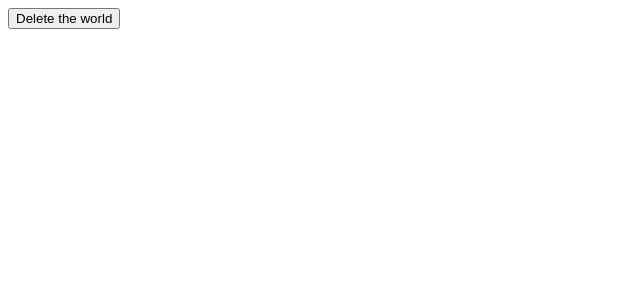
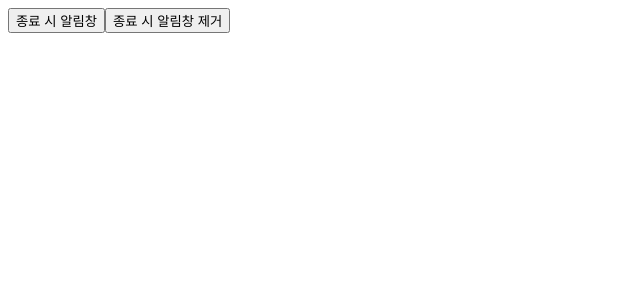
Before and after one commit to edel1212/reatStudy, a React (Create React App) app in the folder reack-hook-study/: page / in a window 1280 px wide. Shown: the top 300 px of the page, without its empty margins (0-640 px from the left). Built offline with nearby package versions, Linux system fonts and the light colour scheme.

Commit message:
preventLeave

```diff
--- a/reack-hook-study/src/App.js
+++ b/reack-hook-study/src/App.js
@@ -1,13 +1,13 @@
 import { useState, useEffect, useRef } from "react";
-import { useConfirm } from "./useModule/UseConfirm";
+
+import { usePreventLeave } from "./functionalModule/usePreventLeave";
 
 function App() {
-  const deleteWorld = () => console.log("Deleteting the world");
-  const abort = () => console.log("Aborted!");
-  const confirmDelete = useConfirm("Are you sure?", deleteWorld, abort);
+  const { enablePrevent, disablePrevent } = usePreventLeave();
   return (
     <div className="App">
-      <button onClick={confirmDelete}>Delete the world</button>
+      <button onClick={enablePrevent}>종료 시 알림창</button>
+      <button onClick={disablePrevent}>종료 시 알림창 제거</button>
     </div>
   );
 }
--- a/reack-hook-study/src/useModule/UseConfirm.js
+++ b/reack-hook-study/src/functionalModule/UseConfirm.js
@@ -3,8 +3,7 @@ export const useConfirm = (message = "", onConfirm, onCancel) => {
   if (!onConfirm || typeof onConfirm !== "function") return;
   if (!onCancel || typeof onCancel !== "function") return;
 
-  const confirmAction = () => {
+  return () => {
     window.confirm(message) ? onConfirm() : onCancel();
   };
-  return confirmAction;
 };
--- /dev/null
+++ b/reack-hook-study/src/functionalModule/UsePreventLeave.js
@@ -0,0 +1,33 @@
+/**
+ * 💬 beforeunload 활용 방법
+ *
+ * window.onbeforeunload = function() {
+ *  fetch('/logger', {
+ *       method: 'POST',
+ *       body: new URLSearchParams({agent: 'agent-info', logdata: 'data'}),
+ *       keepalive: true
+ *   });
+ * };
+ *
+ * beforeunload 이벤트 핸들러에서 특정 작업을 실행할 경우
+ * 해당 작업이 윈도우가 닫힌 뒤에도 실행될 수 있도록 해야 할 필요가 있습니다.
+ * 이런 경우를 위해 sendBeacon()과 같은 메서드를 이용해 윈도우가 닫힌 후에도
+ * 실행 완료를 보장할 수 있도록 하거나, 비동기 Fetch API에 "keepalive"와 같은 속성을
+ * 사용해서 비동기 호출이 완료될 수 있도록 할 수 있습니다.
+ *
+ * - Fetch API에 keepalive 속성을 추가
+ * - 단, 전송할 수 있는 최대 데이터는 64Kb 이하로 제한됩니다.
+ */
+
+export const usePreventLeave = () => {
+  const listener = (e) => {
+    e.preventDefault();
+    // ✅ 필수!! 없으면 메세지가 안 뜸 어떠한 값을 넣어도 상관은 없음 무시되기 때문임 단 존재는 해야한다.
+    e.returnValue = "";
+  };
+  // 👉 화면이 닫힐 경우 경고 메세지
+  const enablePrevent = () => (window.onbeforeunload = listener);
+  // 👉 경고 메세지 제거
+  const disablePrevent = () => (window.onbeforeunload = null);
+  return { enablePrevent, disablePrevent };
+};
```
